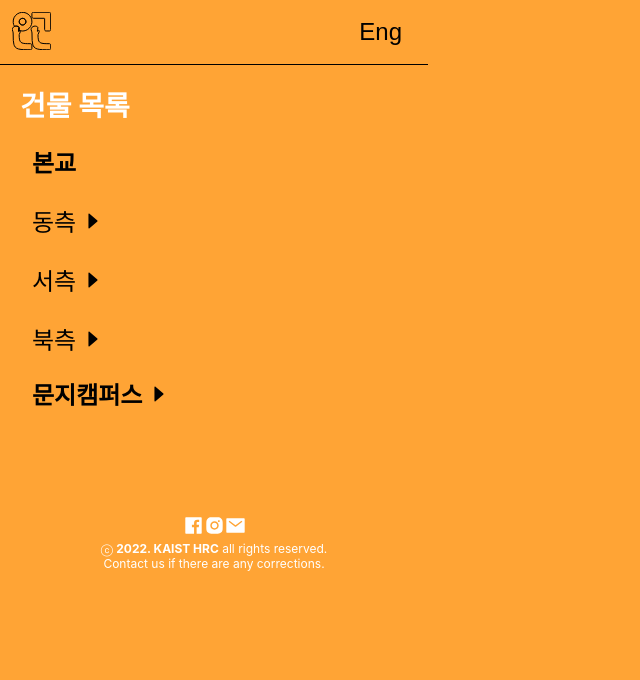
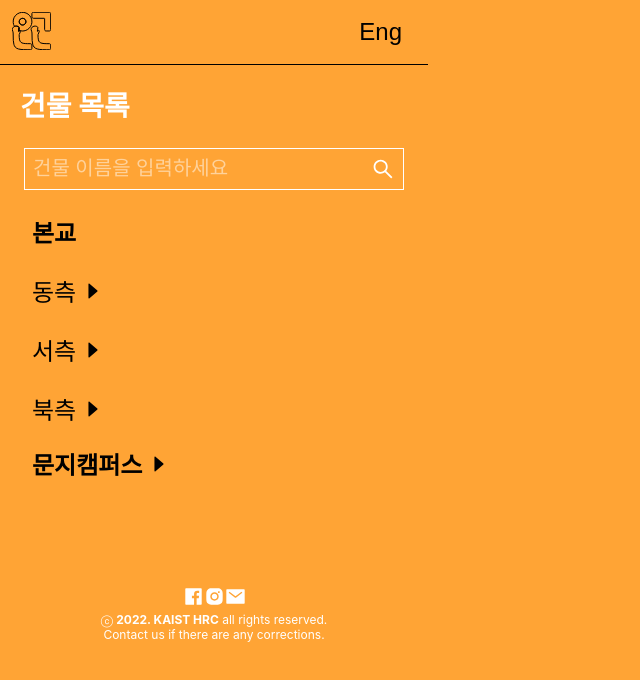
Before and after one commit to KaistHRC/MobilityRights, a React (Create React App) app in the folder mr-part-pj/: page /building-list in a window 1280 px wide. Shown: the top 680 px of the page, without its empty margins (0-640 px from the left). Built offline with nearby package versions, Linux system fonts and the light colour scheme.

Commit message:
search bd list
검색기능 완료

todo: 번역 & 예시사진

```diff
--- a/mr-part-pj/src/bd-list.css
+++ b/mr-part-pj/src/bd-list.css
@@ -68,3 +68,27 @@ h3 {
 .list-hide {
     display: none;
 }
+
+.bdList__search {
+    margin: 24px;
+    border: 1px solid white;
+    height: 40px;
+    display: flex;
+    align-items: center;
+}
+
+.bdList__search-input {
+    /* height: 100%;
+    width: 100%; */
+    padding: 8px;
+    font-size: 2.0rem;
+    border: transparent;
+    background-color: transparent;
+    flex-grow: 1;
+}
+
+.bdList__search-icon {
+    font-size: 2.4rem;
+    padding: 8px;
+    color: white;
+}
--- a/mr-part-pj/src/index.css
+++ b/mr-part-pj/src/index.css
@@ -68,3 +68,22 @@ ul {
   list-style:none;
   padding-left:0px;
 }
+
+input:focus {
+  outline: none;
+}
+
+input::-ms-clear,
+input::-ms-reveal{
+	display:none;width:0;height:0;
+}
+input::-webkit-search-decoration,
+input::-webkit-search-cancel-button,
+input::-webkit-search-results-button,
+input::-webkit-search-results-decoration{
+	display:none;
+}
+
+input::placeholder {
+  color: rgba(255, 255, 255, 0.5);
+}
--- a/mr-part-pj/src/pages/BdList.js
+++ b/mr-part-pj/src/pages/BdList.js
@@ -1,6 +1,6 @@
 import React, { useState, useEffect } from "react";
 import {Link} from "react-router-dom";
-import {AiFillCaretRight} from "react-icons/ai"
+import {AiFillCaretRight, AiOutlineSearch} from "react-icons/ai"
 
 import useGoogle from "../spreadsheet";
 import NavBar from "../components/NavBar";
@@ -11,6 +11,7 @@ import "../bd-list.css"
 
 function BdList() {
     const res = useGoogle();
+    var rawBdList = res;
     const [bdList, setBdList] = useState();
 
     useEffect(() => {
@@ -74,6 +75,40 @@ function BdList() {
 
     }
 
+    function searchSpace(e) {
+        setBdList(rawBdList.filter(el => el.bd_name.includes(e.target.value)))
+        var els = document.getElementsByClassName('bdList__list')
+        var buttons = document.getElementsByClassName('bdList__direction-arrow')
+
+        if (e.target.value.length !== 0) {
+            for (let i = 0; i < els.length; i++) {
+                if (els[i].classList.contains("list-hide")) {
+                    if ( i < 3 ) {
+                        buttons[i].classList.add("arrow-rotated")
+                        els[i].classList.remove("list-hide")
+                    } else {
+                        document.getElementsByClassName('bdList__campus-arrow')[0].classList.add("arrow-rotated")
+                        els[i].classList.remove("list-hide")
+                    }
+                };
+            }
+            //
+
+        } else {
+            for (let i = 0; i < els.length; i++) {
+                if (!els[i].classList.contains("list-hide")) {
+                    if ( i < 3 ) {
+                        buttons[i].classList.remove("arrow-rotated")
+                        els[i].classList.add("list-hide")
+                    } else {
+                        document.getElementsByClassName('bdList__campus-arrow')[0].classList.remove("arrow-rotated")
+                        els[i].classList.add("list-hide")
+                    }
+                };
+            }
+        }
+
+    }
 
 
     return(
@@ -81,6 +116,11 @@ function BdList() {
             <NavBar />
             <div className="bdList__">
                 <h1 className="bdList__title">건물 목록</h1>
+                <div className="bdList__search">
+                    <input type="search" name="q" placeholder="건물 이름을 입력하세요" onChange={(e) => searchSpace(e)} className="bdList__search-input"></input>
+                    <AiOutlineSearch className="bdList__search-icon" />
+                </div>
+
                 <h2 className="bdList__campus">본교</h2>
                 <h3 className="bdList__direction">동측
                     <button className="bdList__direction-arrow direction-east" onClick={(e) => handleClickArrow(e.target)}><AiFillCaretRight/></button>
```
